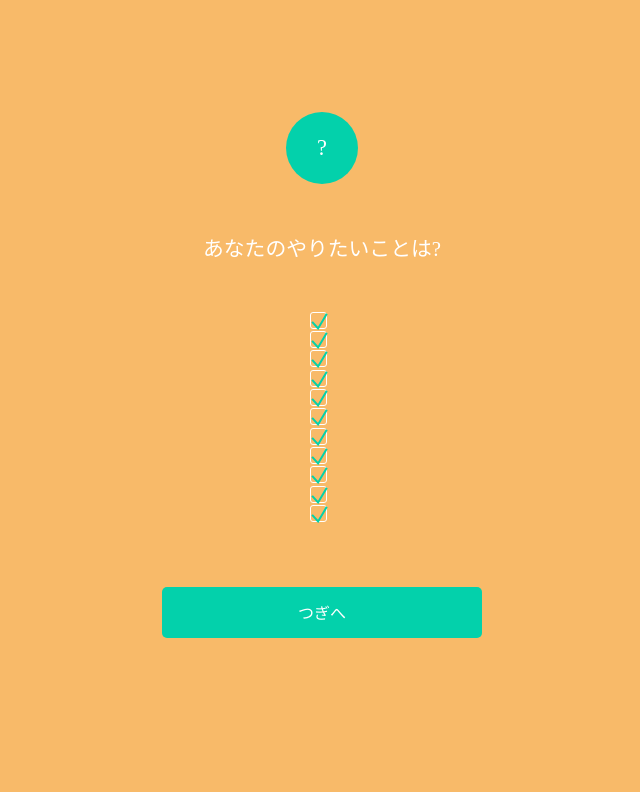
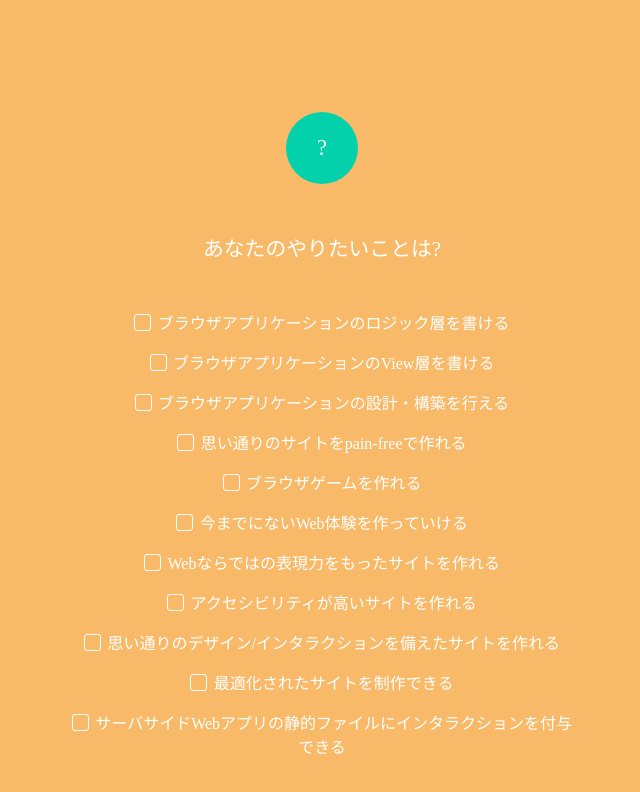
Before and after one commit to impv/frontend-adventure-guide, a React app: page / in a window 1280 px wide. Shown: the top 792 px of the page, without its empty margins (318-958 px from the left). Built offline with nearby package versions, Linux system fonts and the light colour scheme; the HTML template or start-up script is replaced by a standard one.

Commit message:
:sparkles: Add container for <PurposeSelector>

```diff
--- /dev/null
+++ b/src/containers/PurposeSelector/index.ts
@@ -0,0 +1,23 @@
+import * as React from 'react'
+import { connect, MapStateToProps, MapDispatchToProps } from 'react-redux'
+
+import PurposeSelector, { Props } from '~/components/PurposeSelector'
+
+import { toggleSelect } from '~/store/modules/purpose'
+
+import { RootState } from '~/store'
+import { SelectablePurpose } from '~/types/Purpose'
+
+type MapProps = Partial<Props>
+
+const mapStateToProps: MapStateToProps<MapProps, Props, RootState> = state => ({
+  purposes: state.purpose.purposes
+})
+
+const mapDispatchToProps: MapDispatchToProps<MapProps, Props> = dispatch => ({
+  onSelect: description => dispatch(toggleSelect(description))
+})
+
+export default connect<MapProps>(mapStateToProps, mapDispatchToProps)(
+  PurposeSelector
+)
--- a/src/pages/CheckList.tsx
+++ b/src/pages/CheckList.tsx
@@ -1,29 +1,18 @@
 import * as React from 'react'
 
 import Button from '~/components/Button'
-import CheckItem from '~/components/CheckItem'
 import Page from '~/components/Page'
 import PageFooter from '~/components/PageFooter'
 import PageHeader from '~/components/PageHeader'
 
 import { Link } from 'react-router-dom'
 
-import { purposes } from '~/config/purposes.yml'
+import PurposeSelector from '~/containers/PurposeSelector'
 
-const CheckItems: React.SFC = () => (
-  <div>
-    {purposes.map(({ purpose }) => (
-      <CheckItem key={purpose} checked>
-        {purpose}
-      </CheckItem>
-    ))}
-  </div>
-)
-
-const CheckList: React.StatelessComponent = () => (
+const CheckList: React.SFC = () => (
   <Page>
     <PageHeader iconText="?">あなたのやりたいことは?</PageHeader>
-    <CheckItems />
+    <PurposeSelector />
     <PageFooter>
       <Link to="/skill">
         <Button type="primary">つぎへ</Button>
```
